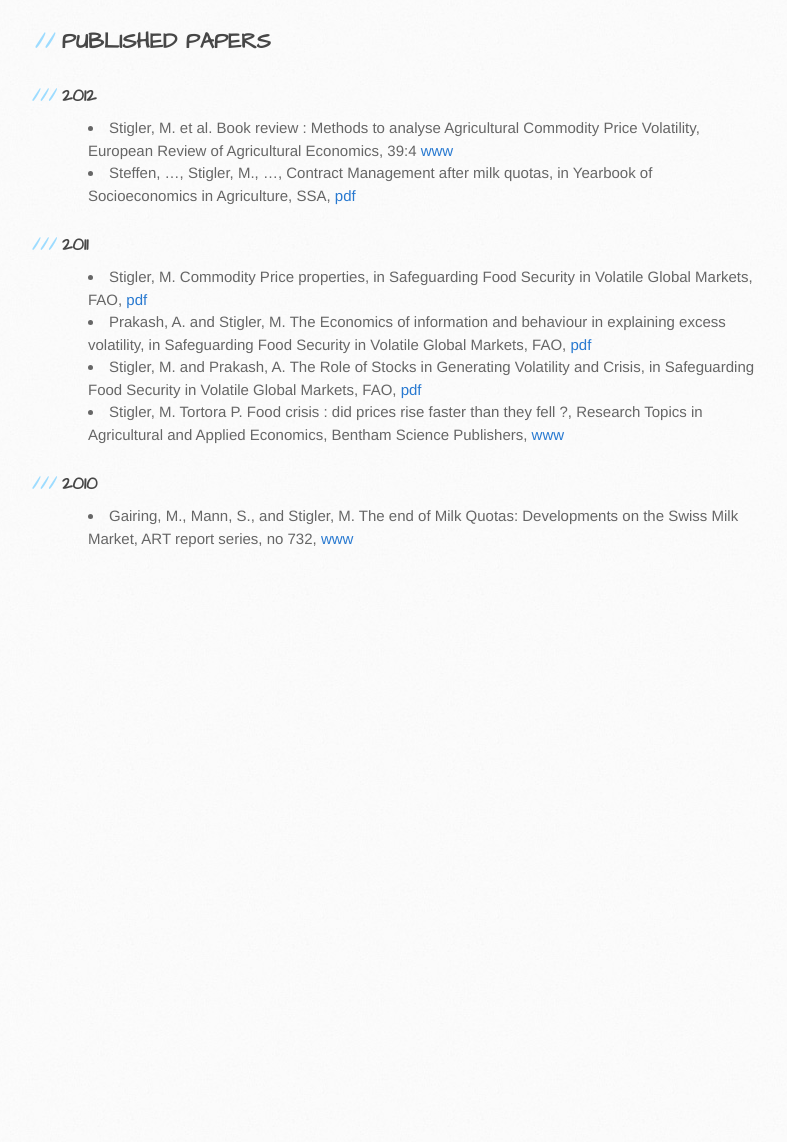
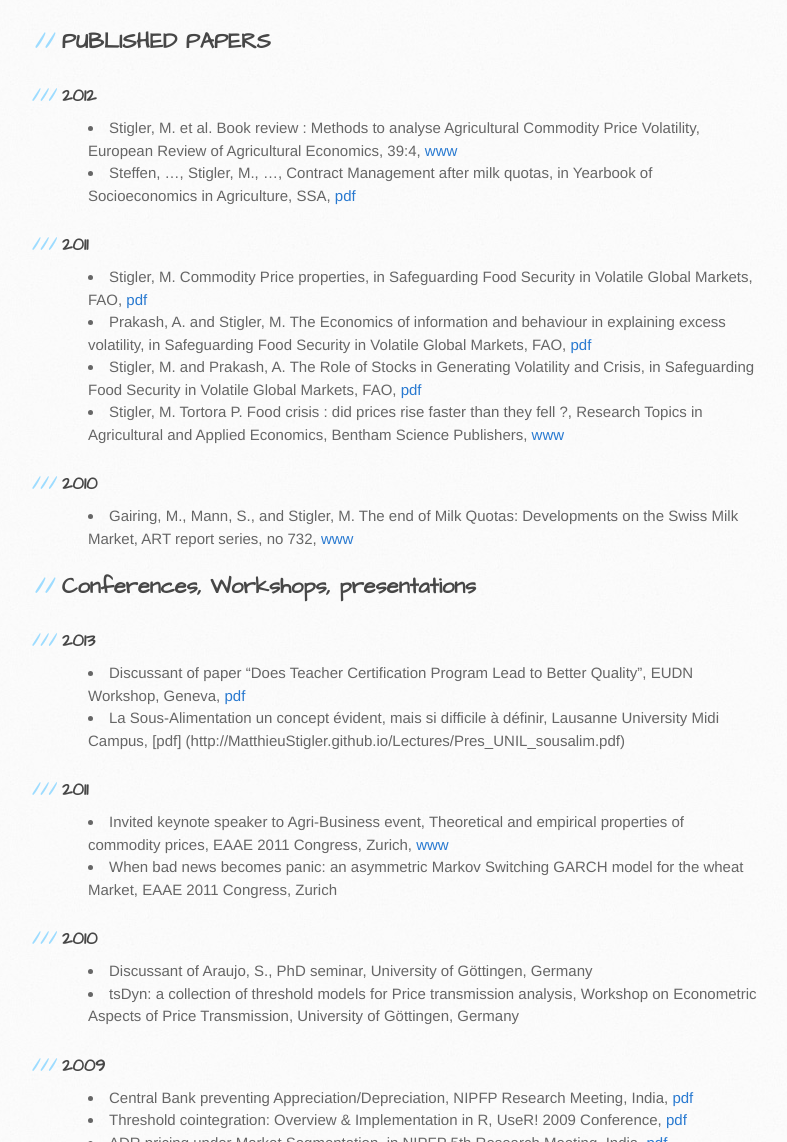
Before and after one commit to MatthieuStigler/MatthieuStigler.github.io, a Jekyll site: the page built from Research.Md, in a window 1280 px wide and 1400 px high, cut to the strip 258-1400 px from the top of the window. Shown: the whole strip, without its empty margins (102-889 px from the left). Built offline with Jekyll 4.4.1, drawn with Linux system fonts in a browser that asks for light colours; Markdown is read by kramdown in place of the engine named in the settings; some of the changed text lies outside the part shown.

Commit message:
Rese: add confs

```diff
--- a/Research.Md
+++ b/Research.Md
@@ -7,7 +7,7 @@ title: Research
 
 ### 2012
 
- - Stigler, M. et al. Book review : Methods to analyse Agricultural Commodity Price Volatility, European Review of Agricultural Economics, 39:4 [www](http://erae.oxfordjournals.org/content/39/4/732.extract)
+ - Stigler, M. et al. Book review : Methods to analyse Agricultural Commodity Price Volatility, *European Review of Agricultural Economics*, 39:4, [www](http://erae.oxfordjournals.org/content/39/4/732.extract)
  - Steffen, ..., Stigler, M., ..., Contract Management after milk quotas, in Yearbook of Socioeconomics in Agriculture, SSA, [pdf](http://www.sga-sse.ch/dms/agrarwirtschaft/Internetseite/Yearbook/Ausgaben/Yearbook-2012/YSA2012-Abstracts/YSA2012_Steffen.pdf)
 
 ### 2011
@@ -18,3 +18,25 @@ title: Research
 
 ### 2010
  - Gairing, M., Mann, S., and Stigler, M. The end of Milk Quotas: Developments on the Swiss Milk Market, ART report series, no 732, [www](http://www.agroscope.admin.ch/publikationen/einzelpublikation/index.html?lang=de&aid=22407&pid=23029&vmode=fancy)
+
+## Conferences, Workshops, presentations
+
+### 2013
+ - Discussant of paper "Does Teacher Certification Program Lead to Better Quality", EUDN Workshop, Geneva, [pdf](http://MatthieuStigler.github.io/Lectures/Discu_EUDN_Pritta.pdf)
+ - La Sous-Alimentation un concept évident, mais si difficile à définir, Lausanne University Midi Campus, [pdf] (http://MatthieuStigler.github.io/Lectures/Pres_UNIL_sousalim.pdf)
+
+### 2011
+ - Invited keynote speaker to Agri-Business event, Theoretical and empirical properties of commodity prices, EAAE 2011 Congress, Zurich, [www](https://dl.dropbox.com/u/6113358/CV/EAAE_Infoflyer_August.pdf)
+ - When bad news becomes panic: an asymmetric Markov Switching GARCH model for the wheat Market, EAAE 2011 Congress, Zurich
+
+### 2010
+ - Discussant of Araujo, S., PhD seminar, University of Göttingen, Germany
+ - tsDyn: a collection of threshold models for Price transmission analysis, Workshop on Econometric Aspects of Price Transmission, University of Göttingen, Germany
+
+### 2009
+ - Central Bank preventing Appreciation/Depreciation, NIPFP Research Meeting, India, [pdf](http://macrofinance.nipfp.org.in/PDF/06_5Pr_Stigler_RegimeSwitichingINRUSD2.pdf)
+ - Threshold cointegration: Overview & Implementation in R, UseR! 2009 Conference, [pdf](http://stat.ethz.ch/CRAN/web/packages/tsDyn/vignettes/ThCointOverview.pdf)
+ - ADR pricing under Market Segmentation, in NIPFP 5th Research Meeting, India. [pdf](http://macrofinance.nipfp.org.in/PDF/22_4sl_Shah-ADR.pdf)
+
+### 2008
+ - Discussant of Prof. Singh, N. Indian capital control liberalisation: Estimates from NDF market, NIPFP 4th Research Meeting, India, [pdf](http://macrofinance.nipfp.org.in/PDF/16_3sl_di_Shah2008_NDF.pdf)
```
